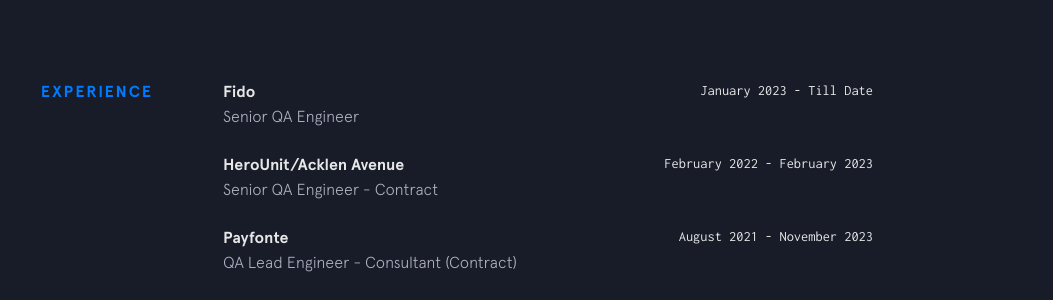
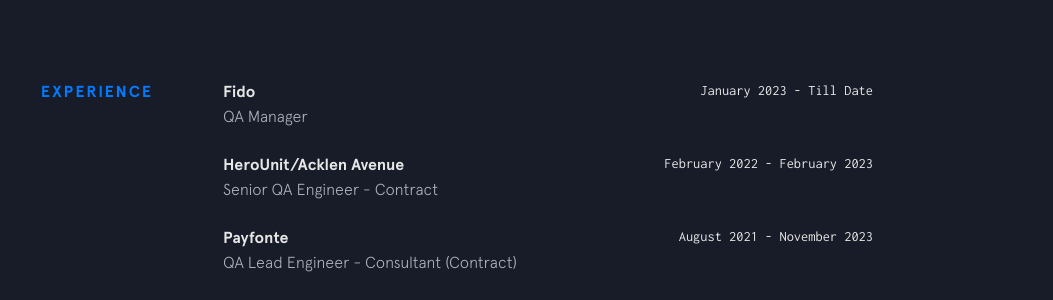
Before and after one commit to Sylvestre5/sylvestre5.github.io, a Jekyll site: the page built from index.html, in a window 1280 px wide and 900 px high, scrolled down 2094 px. Shown: the part 153-453 px from the top of the window, without its empty margins (227-1280 px from the left). Built offline with Jekyll 4.4.1, drawn with Linux system fonts in a browser that asks for light colours; nearby versions of some CDN libraries.

Commit message:
Update experience.yml

```diff
--- a/_data/experience.yml
+++ b/_data/experience.yml
@@ -1,7 +1,7 @@
 - company: Fido
   url: https://www.fido.money/
   time: January 2023 - Till Date
-  position: Senior QA Engineer
+  position: QA Manager
 
 - company: HeroUnit/Acklen Avenue
   url: https://acklenavenue.com/
```
